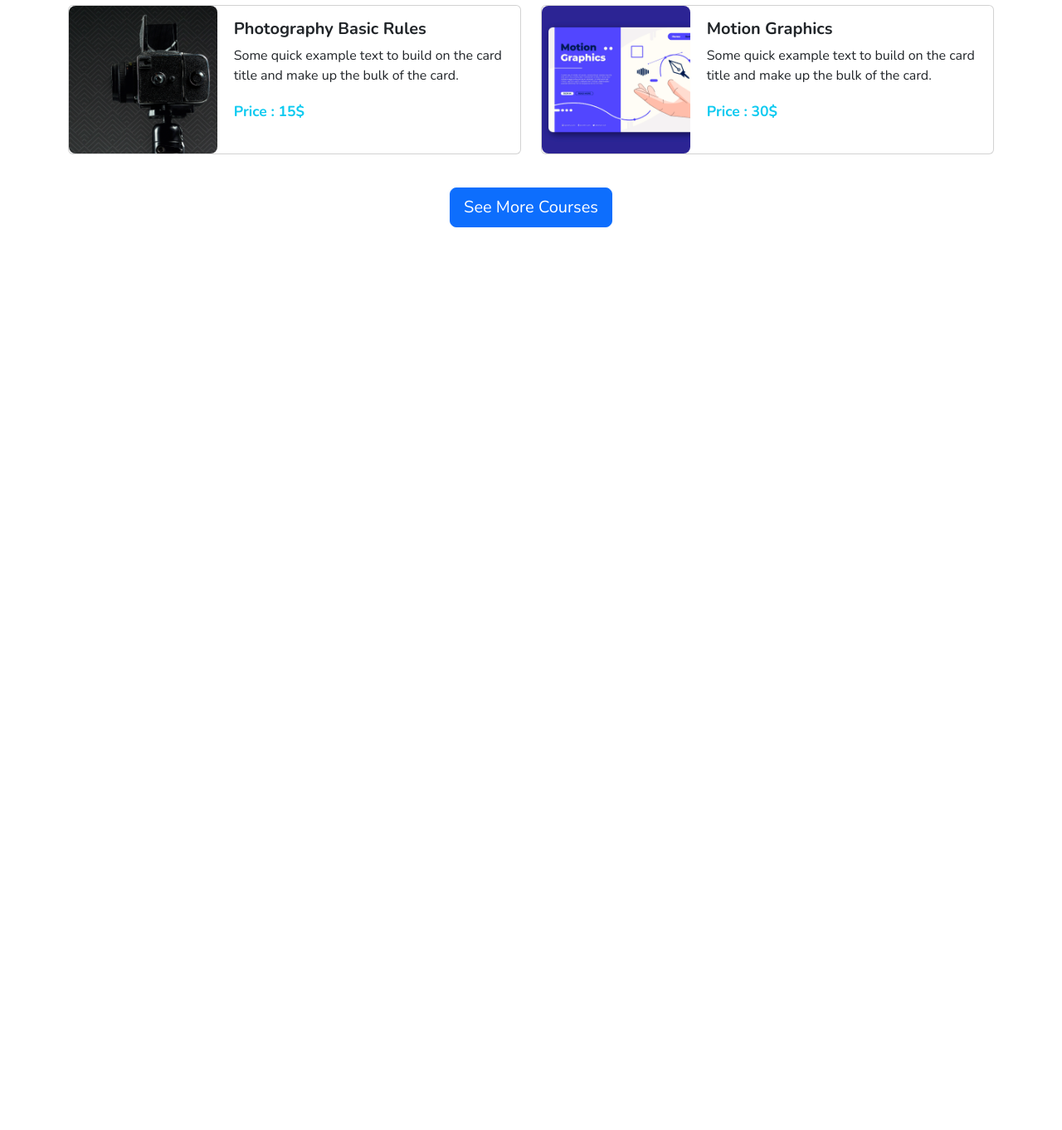
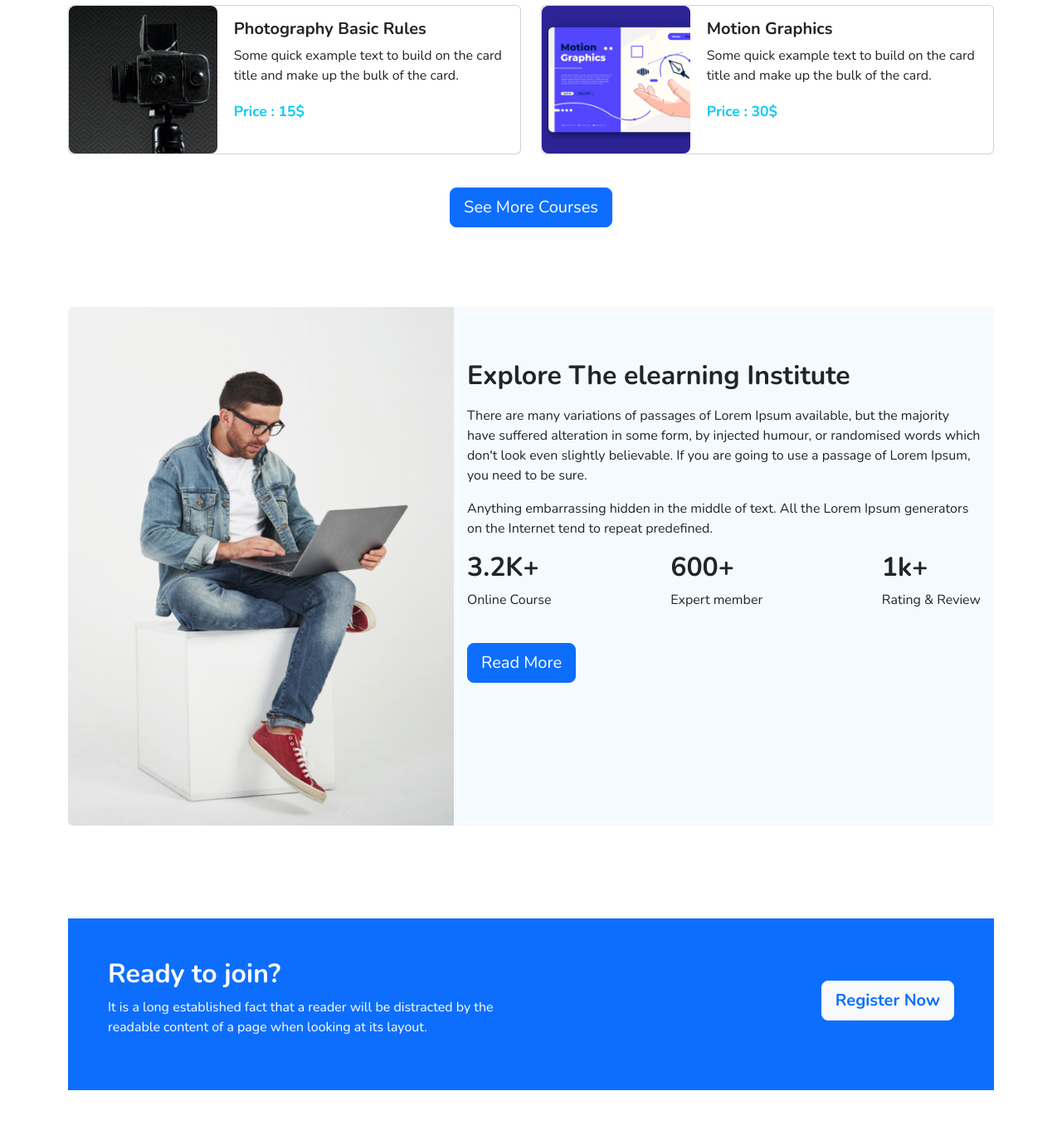
Before and after one commit to Md-Tohin/ass, a plain HTML site: page index.html in a window 1280 px wide. Shown: the part 1268-2630 px from the top of the page at 83% size. Before the commit the page ends 1638 px from the top, so only its background shows below. Drawn offline with nearby package versions, Linux system fonts and the light colour scheme.

Commit message:
About & Subcirbe Section Upload

```diff
--- a/index.html
+++ b/index.html
@@ -271,7 +271,63 @@
         </section>
         <!-- Course Section End -->
 
+        <!-- About Section Start -->
+        <section class="container my-5" id="about">
+            <div class="row">
+                <div class="card border-0 mb-3">
+                    <div class="row g-0">
+                        <div class="col-md-5 col-sm-12">
+                            <img src="images/working.png" class="img-fluid rounded-start h-100" alt="...">
+                        </div>
+                        <div class="col-md-7 col-sm-12 custom-bg-info-25 ">
+                            <div class="card-body">
+                                <h5 class="fs-2 fw-bold mt-5 mb-3">Explore The elearning
+                                    Institute</h5>
+                                <p class="">There are many variations of passages of Lorem Ipsum available, but the
+                                    majority have suffered alteration in some form, by injected humour, or
+                                    randomised words which don't look even slightly believable. If you are going
+                                    to use a passage of Lorem Ipsum, you need to be sure.</p>
+                                <p class="d-block d-lg-block d-md-none">
+                                    Anything embarrassing hidden in the middle of text. All the Lorem Ipsum
+                                    generators on the Internet tend to repeat predefined.
+                                </p>
+                                <div class="d-flex justify-content-between ">
+                                    <div class="">
+                                        <h1 class="fw-bold h2">3.2K+</h1>
+                                        <p>Online Course</p>
+                                    </div>
+                                    <div class="">
+                                        <h1 class="fw-bold h2">600+</h1>
+                                        <p>Expert member</p>
+                                    </div>
+                                    <div class="">
+                                        <h1 class="fw-bold h2">1k+</h1>
+                                        <p>Rating & Review</p>
+                                    </div>
+                                </div>
+                                <button class="btn btn-primary btn-lg mt-4">Read More</button>
+                            </div>
+                        </div>
+                    </div>
+                </div>
+            </div>
+        </section>
+        <!-- About Section End -->
 
+        <!-- Subscribe Section Start -->
+        <section class="container py-5">
+            <div
+                class="bg-primary p-5 text-white d-flex flex-lg-row flex-md-column flex-sm-column flex-column justify-content-between align-items-center">
+                <div class="w-50 text-center align-self-lg-start text-lg-start">
+                    <h1 class="fw-bold h2">Ready to join?</h1>
+                    <p>It is a long established fact that a reader will be distracted by the
+                        readable content of a page when looking at its layout.</p>
+                </div>
+                <button class="btn btn-light btn-lg fw-bold h4 h-25 text-primary" data-bs-toggle="modal"
+                    data-bs-target="#registerModal">Register Now</button>
+            </div>
+        </section>
+        <!-- Subscribe Section End -->
 
 
     </main>
```
